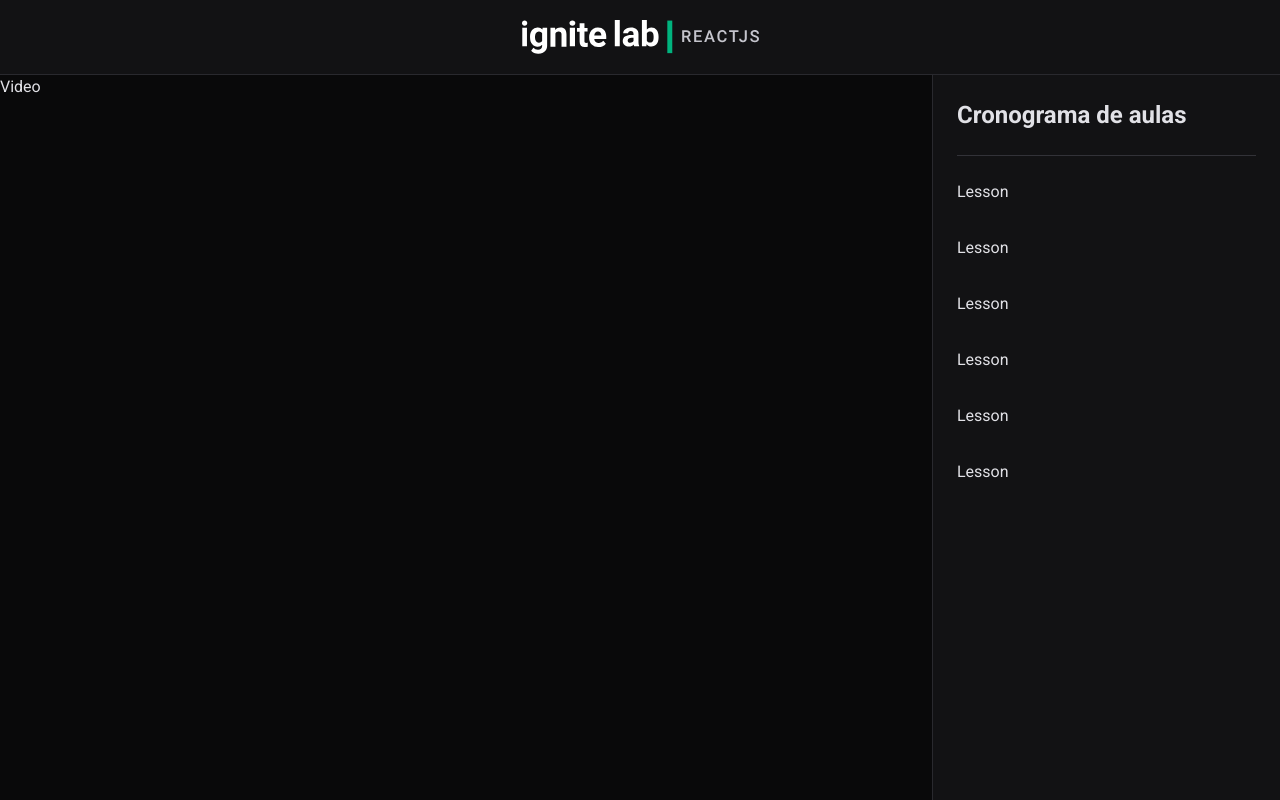
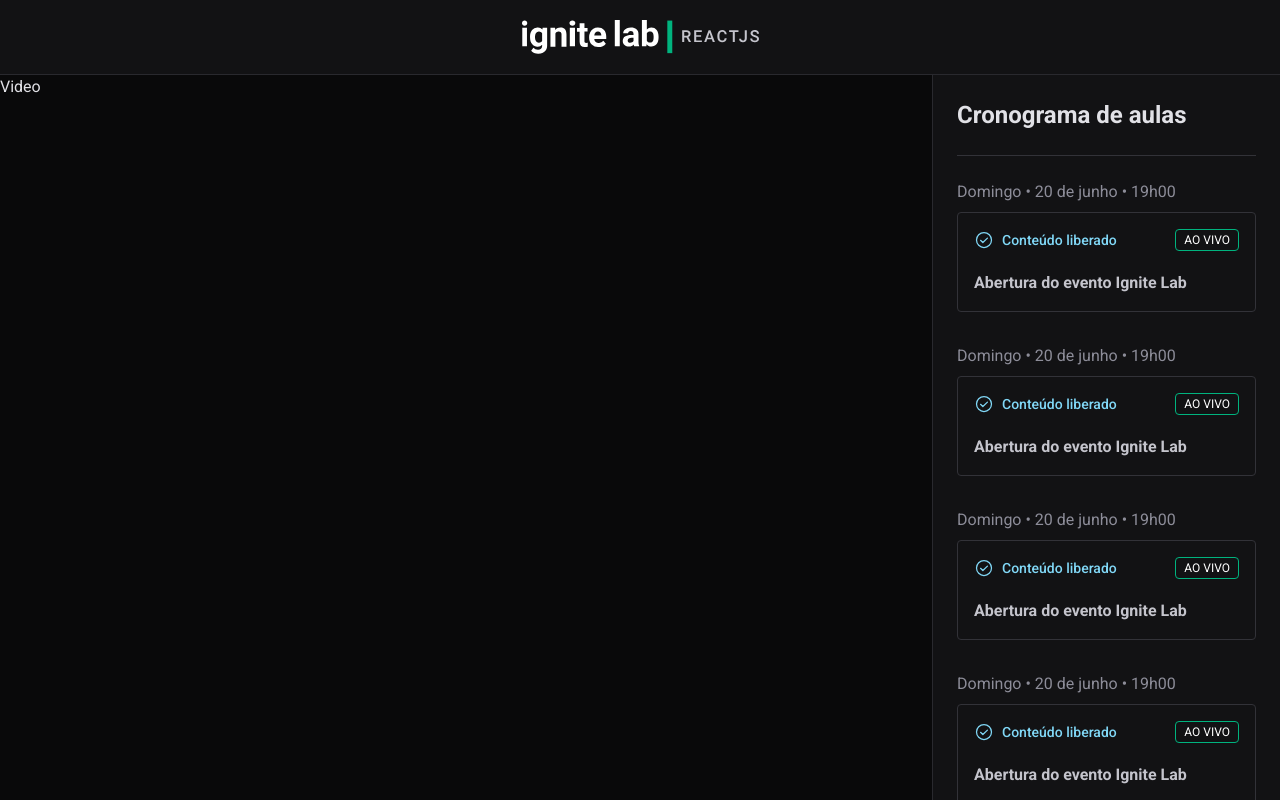
Before and after one commit to leovdn/event-platform, a React (Vite) app: page / in a window 1280 px wide. Shown: the top 800 px of the page. Built offline with nearby package versions, Linux system fonts and the light colour scheme.

Commit message:
style: Lessons component

```diff
--- a/src/components/Lesson.tsx
+++ b/src/components/Lesson.tsx
@@ -1,3 +1,25 @@
+import { CheckCircle } from "phosphor-react"
+
 export default function Lesson() {
-  return <div>Lesson</div>
+  return (
+    <a href="#">
+      <span className="text-gray-300">Domingo • 20 de junho • 19h00</span>
+
+      <div className="rounded border border-gray-500 p-4 mt-2">
+        <header className="flex items-center justify-between">
+          <span className="text-sm text-blue-500 font-medium flex items-center gap-2">
+            <CheckCircle size={20} />
+            Conteúdo liberado
+          </span>
+          <span className="text-xs rounded py-[2px] px-2 text-white border border-green-300">
+            AO VIVO
+          </span>
+        </header>
+
+        <strong className="text-gray-200 mt-5 block">
+          Abertura do evento Ignite Lab
+        </strong>
+      </div>
+    </a>
+  )
 }
```
